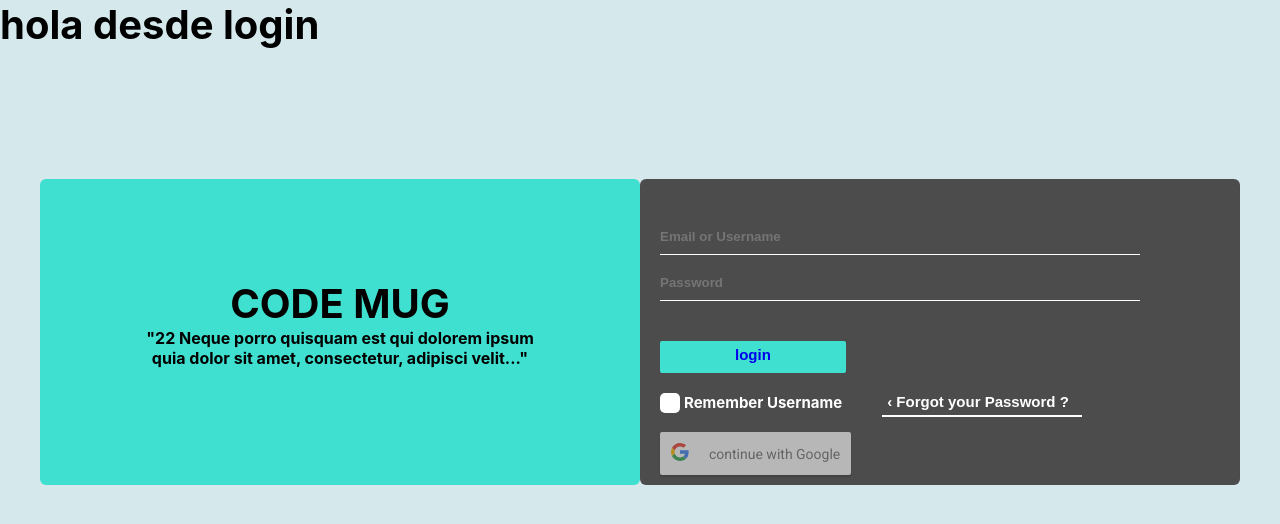
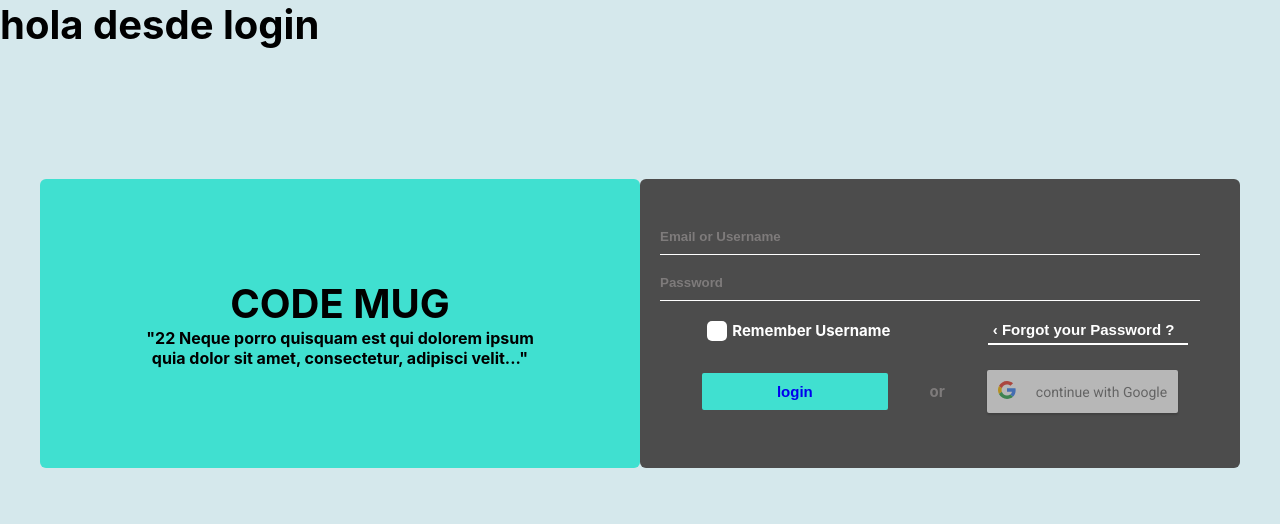
Before and after one commit to yipson/Code-Mug, a React (Create React App) app: page / in a window 1280 px wide. Shown: the top 524 px of the page. Built offline with nearby package versions, Linux system fonts and the light colour scheme; no server answers.

Commit message:
modificacion de la pagina de iniciar sesion (segunda parte)

```diff
--- a/css/styles.css
+++ b/css/styles.css
@@ -146,8 +146,8 @@ input {
   border: 0px;
   border-radius: 15px;
   padding: 0.5rem 5rem 1rem;
-  margin-top: 2rem;
-  margin-left: 2rem;
+  /* margin-top: 2rem;
+  margin-left: 2rem; */
   font-weight: bolder;
 }
 .botonLogin:hover {
--- a/src/components/Login.jsx
+++ b/src/components/Login.jsx
@@ -30,19 +30,14 @@ export const Login = () => {
                     <input type="email" placeholder={"Email or Username"} />
                     <div className="linea"></div>
                     <input type="password" placeholder={"Password"} />
-
                     <div className="linea"></div>
-                  </form>
-                  <button onClick={loginEnter} className="botonLogin">
-                    <a href="/LIstadoVentas"> login</a>
-                  </button>
-                </div>
 
                     <div className="remember-and-forgot">
                       <div className="checkbox2">
                         <input type="checkbox" name={"checkbox2"} id={"checkbox2"} />
-                    <label htmlForm="checkbox2" className="checkbox2-2">Remember Username</label>
+                        <label htmlForm="checkbox2" className="checkbox2-text">Remember Username</label>
                       </div>
+
                       <div className="enlace">
                         <button className="button">
                           <a href="hipervinculo.html" className="x enlace">
@@ -50,6 +45,14 @@ export const Login = () => {
                         </button>
                       </div>
                    </div>
+                  </form>
+                </div>
+
+                <div className="botones">
+                  <button onClick={loginEnter} className="botonLogin">
+                    <a href="/LIstadoVentas"> login</a>
+                  </button>
+                  <div className="or"><p>or</p></div>
                   <div class="button-google" >
                     <GoogleLogin
 
@@ -66,6 +69,7 @@ export const Login = () => {
           </div>
         </div>
       </div>
+    </div>
   );
 };
 
--- a/src/styles/styles.css
+++ b/src/styles/styles.css
@@ -121,12 +121,15 @@ input {
   padding-left: -1rem;
   outline: none;
 }
+::placeholder{
+  color: rgb(126, 123, 123);
+}
 
 .linea {
   background-color: rgba(250, 250, 250, 0.631);
   border-top: 1px solid var(--blanco);
   height: 1px;
-  max-width: 80%;
+  max-width: 90%;
   padding: 0;
   margin: 1rem 0 2rem 2rem;
 }
@@ -156,15 +159,31 @@ input {
   font-size: medium;
   color: var(--gris);
 }
+.or{
+  color: rgb(126, 123, 123)
+}
 /*Botones*/
+.botones{
+  display: flex;
+  justify-content: space-evenly;
+  justify-items: center;
+  align-items: center;
+}
+
+.button-google{
+  margin-right: 2rem;
+  /* width: auto;
+  margin: 0px 20px 10px 20px ;  */
+}
+
 .botonLogin {
   font-size: 15px;
   color: var(--gris);
   background: var(--verde);
   border: 0px;
   border-radius: 2px;
-  padding: 0.5rem 7.5rem 1rem;
-  margin-top: 2rem;
+  padding: 1rem 7.5rem 1rem;
+  /* margin-top: 2rem;*/
   margin-left: 2rem;
   font-weight: bolder;
 }
@@ -175,8 +194,9 @@ input {
 }
 .remember-and-forgot{
   display: flex;
-  justify-items: left;
-  align-items: left;
+  justify-content:space-evenly;
+  align-items: center;
+  margin-top: -20px;
 
 }
 /*hipervinculo*/
@@ -193,7 +213,8 @@ input {
   text-decoration: none;
   /* font-family: var(--fuente-principal); */
   padding: 5px;
-  margin-left: 2rem;
+  margin-top: -5px;
+  /* margin-right: 2rem; */
 }
 
 .button {
@@ -213,11 +234,11 @@ input {
 
 /*checkbox*/
 .checkbox2 {
-  justify-content: space-around;
-  margin-right: 2rem;
+  justify-content: space-evenly;
+  margin-right: 9rem;
 }
 .checkbox2-2{
-  margin-left: 19px;
+  margin-left: 19px;/*se da este espacio para poder acceder al*/
 }
 .checkbox2 label {
   /*texto: Remember username*/
@@ -225,8 +246,8 @@ input {
   color: var(--blanco);
   font-size: 15px;
   cursor: pointer;
-  left: 25px;
-  top: -20px; /*en esta parte hay se le puede configurar la altura del texto*/
+  left: 45px;
+  top: -30px; /*en esta parte hay se le puede configurar la altura del texto*/
 }
 
 .checkbox2 input[type="checkbox"] {
@@ -263,11 +284,9 @@ input {
 .checkbox2 input[type="checkbox"]:checked::after {
   display: block;
 }
-.button-google{
-  /* margin-left: 5rem; */
-  width: auto;
-  margin: 0px 20px 10px 20px ;
-}
+
+
+
 
 
 
```
Lines whose indentation alone changed are shown as unchanged.
